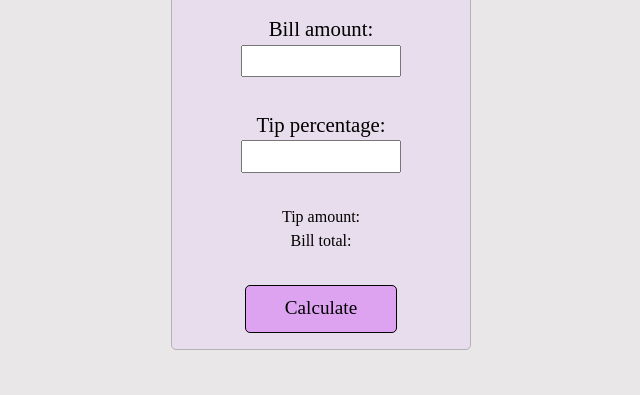
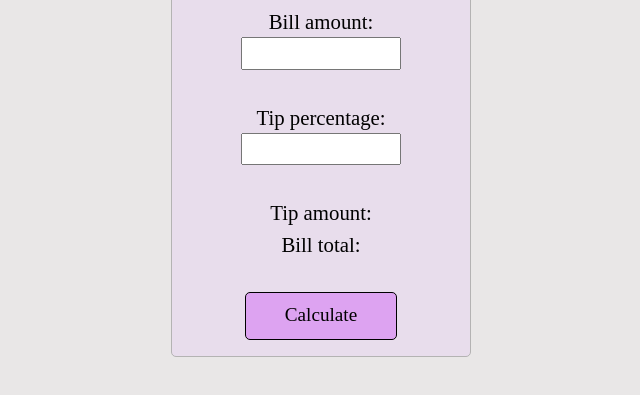
Before and after one commit to jerpena/js-exercises, a website: page tipCalculator/index.html in a window 1280 px wide. Shown: the part 261-656 px from the top of the page, without its empty margins (319-959 px from the left). Drawn offline with Linux system fonts and the light colour scheme.

Commit message:
add styles for the results

```diff
--- a/tipCalculator/style.css
+++ b/tipCalculator/style.css
@@ -58,7 +58,7 @@
     padding: 1rem;
 }
 
-label {
+label, .result {
     position: relative;
     font-size: 1.3rem;
 }
```
